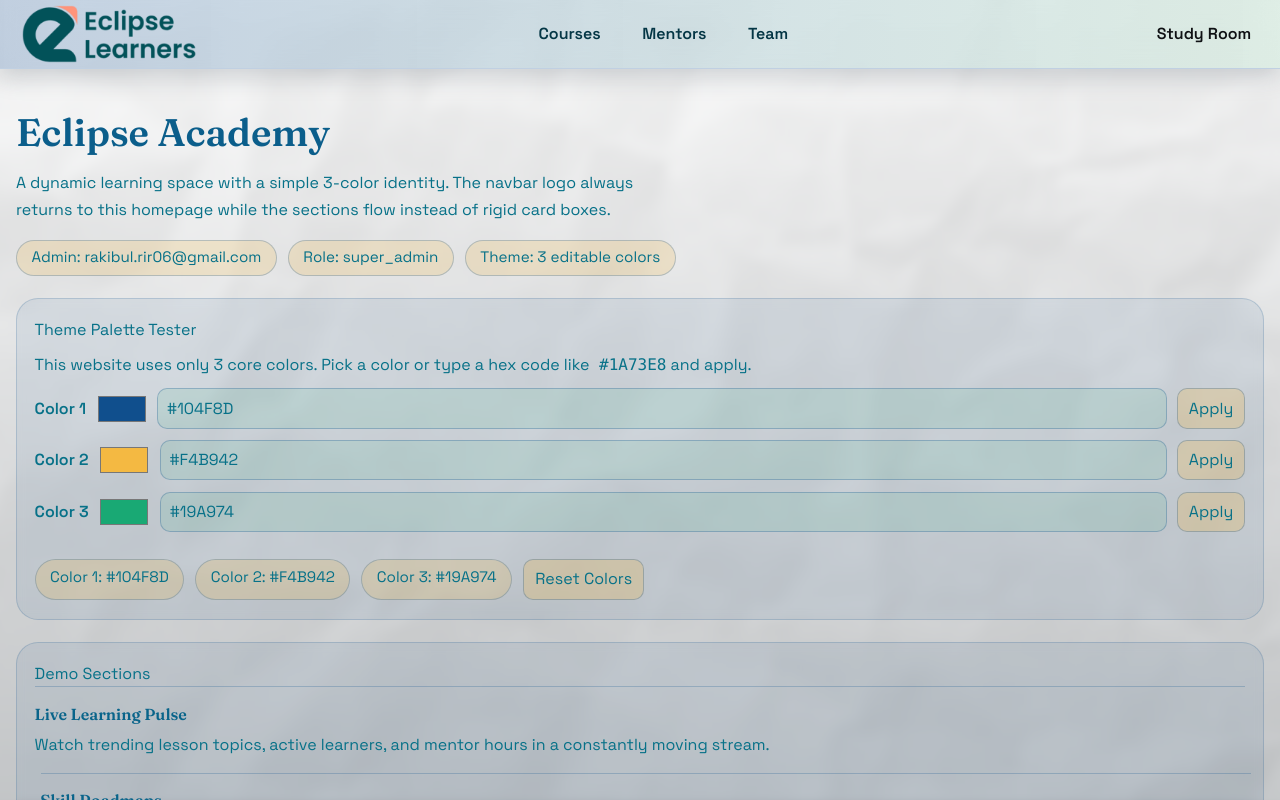
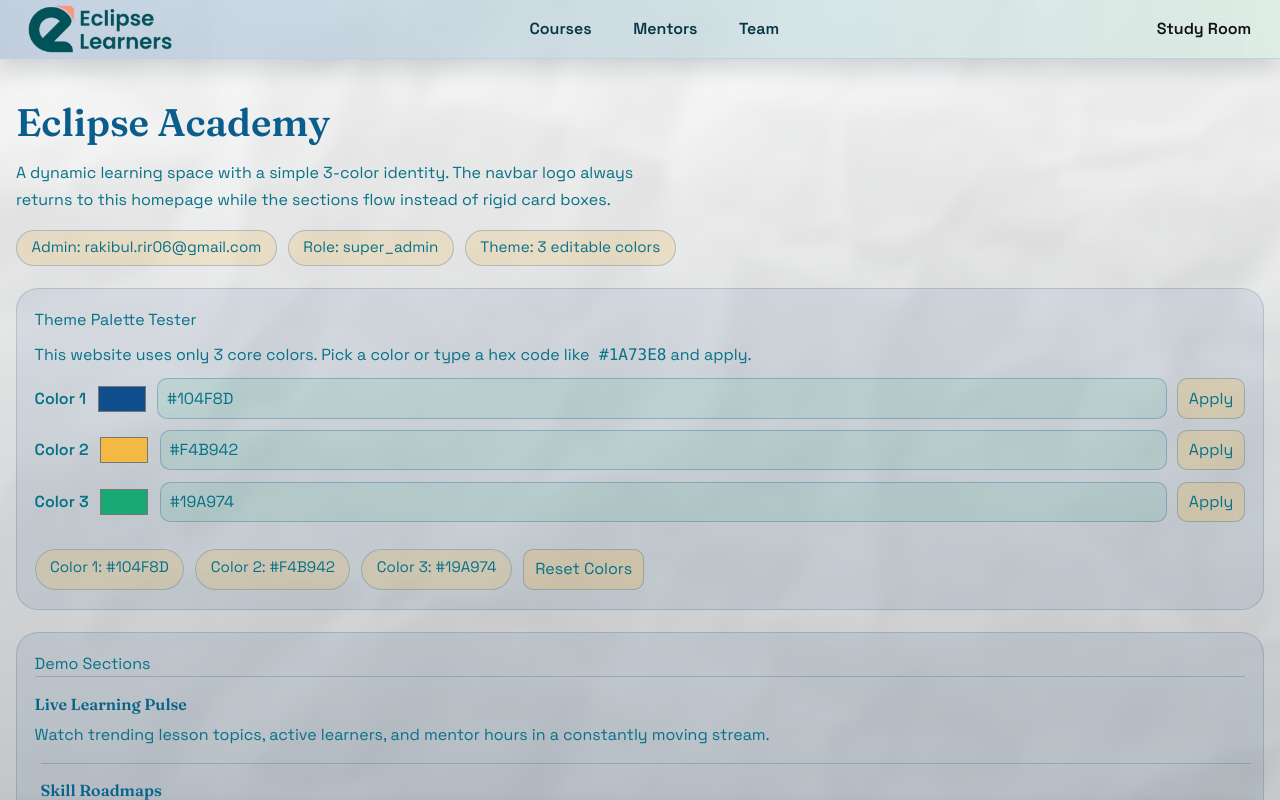
Before and after one commit to RakibulIslam1/eclipse, a Next.js app: page / in a window 1280 px wide. Shown: the top 800 px of the page. Built offline with nearby package versions, Linux system fonts and the light colour scheme.

Commit message:
Reduce logo size and increase side padding

```diff
--- a/src/app/globals.css
+++ b/src/app/globals.css
@@ -72,10 +72,10 @@ a {
 }
 
 .brand-logo {
-  height: 64px;
+  height: 54px;
   width: auto;
   display: block;
-  padding: 3px 6px;
+  padding: 3px 12px;
 }
 
 .nav-links {
```
